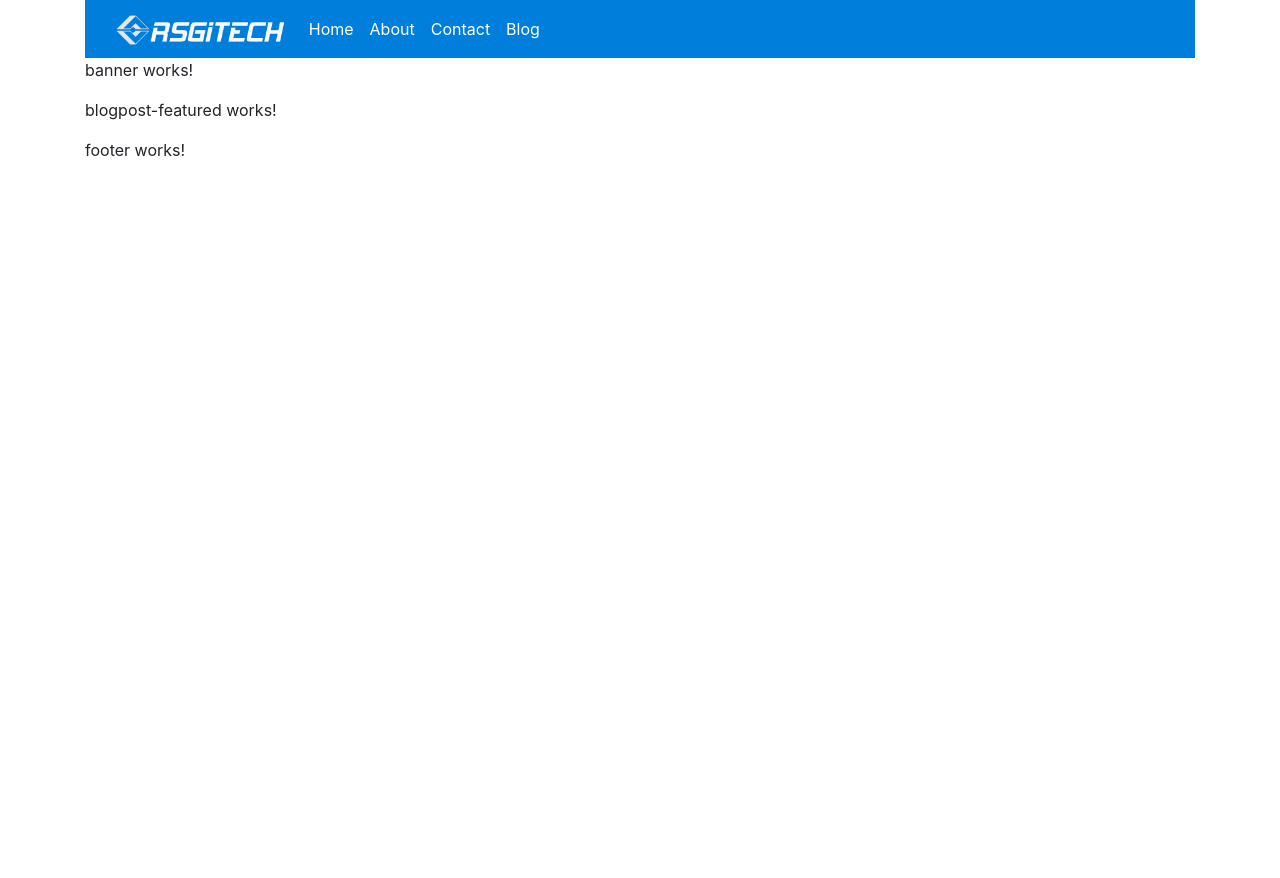
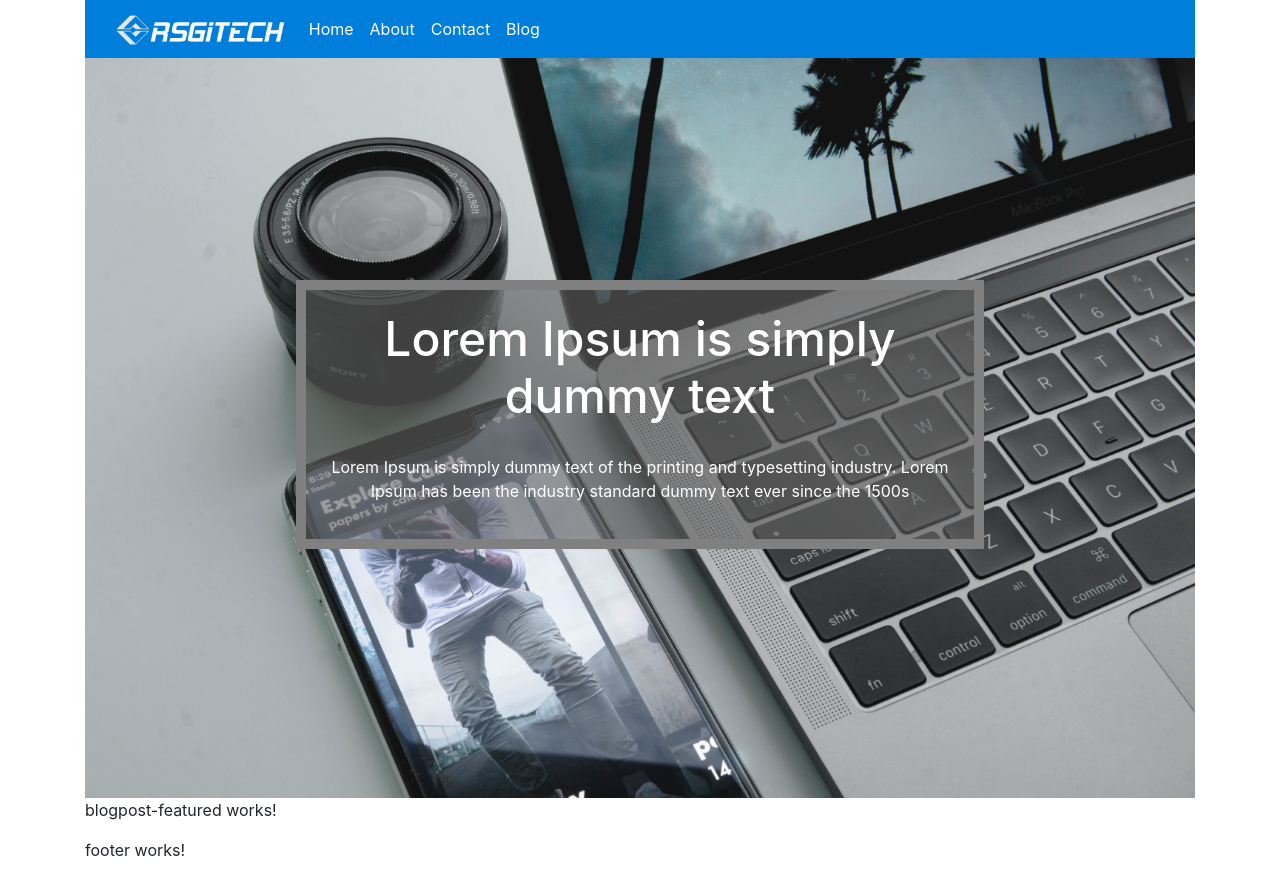
Before and after one commit to SalimovaNellia/blog-app-angular-mysql, an Angular app: page / in a window 1280 px wide. Before the commit the page ends 800 px from the top, so only its background shows below. Built offline with nearby package versions, Linux system fonts and the light colour scheme.

Commit message:
add banner html

```diff
--- a/src/app/banner/banner.component.html
+++ b/src/app/banner/banner.component.html
@@ -1 +1,11 @@
-<p>banner works!</p>
+<section class="banner">
+  <div class="banner-box">
+    <div class="intro-text">
+      <div class="intro-text-box">
+        <h1>Lorem Ipsum is simply dummy text</h1>
+        <p>Lorem Ipsum is simply dummy text of the printing and typesetting industry. Lorem Ipsum has been the industry standard dummy text ever since the 1500s</p>
+      </div>
+    </div>
+    <img src="assets/images/banner.jpg" alt="banner" />
+  </div>
+</section>
```
Also changed, not shown: src/assets/images/banner.jpg (added).
